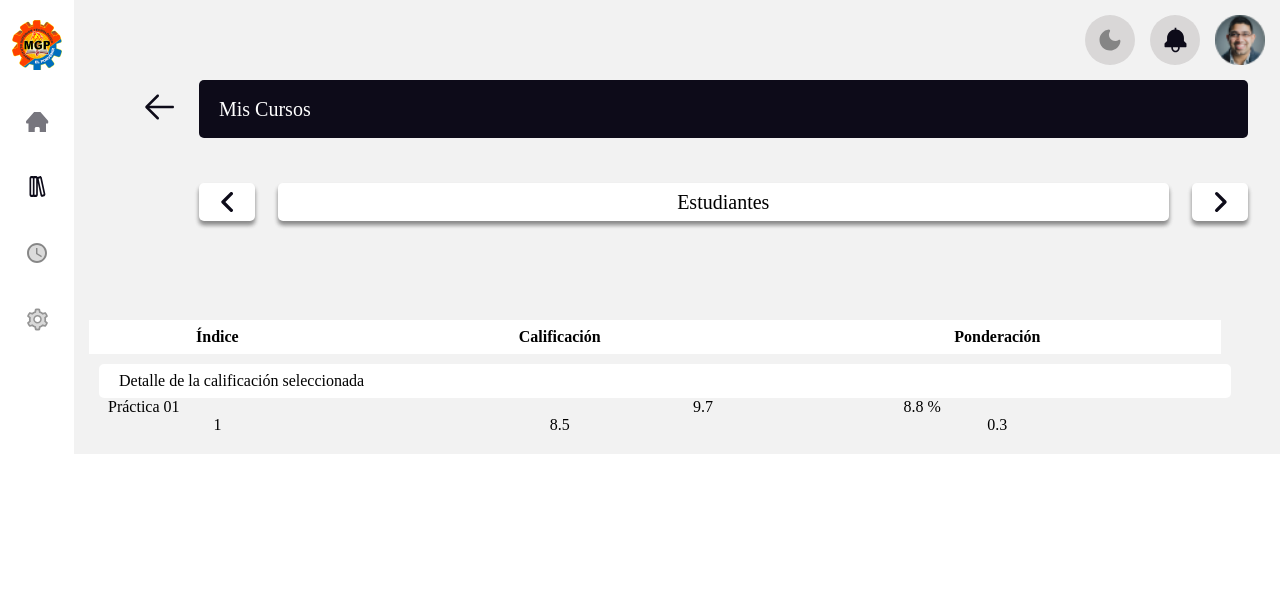
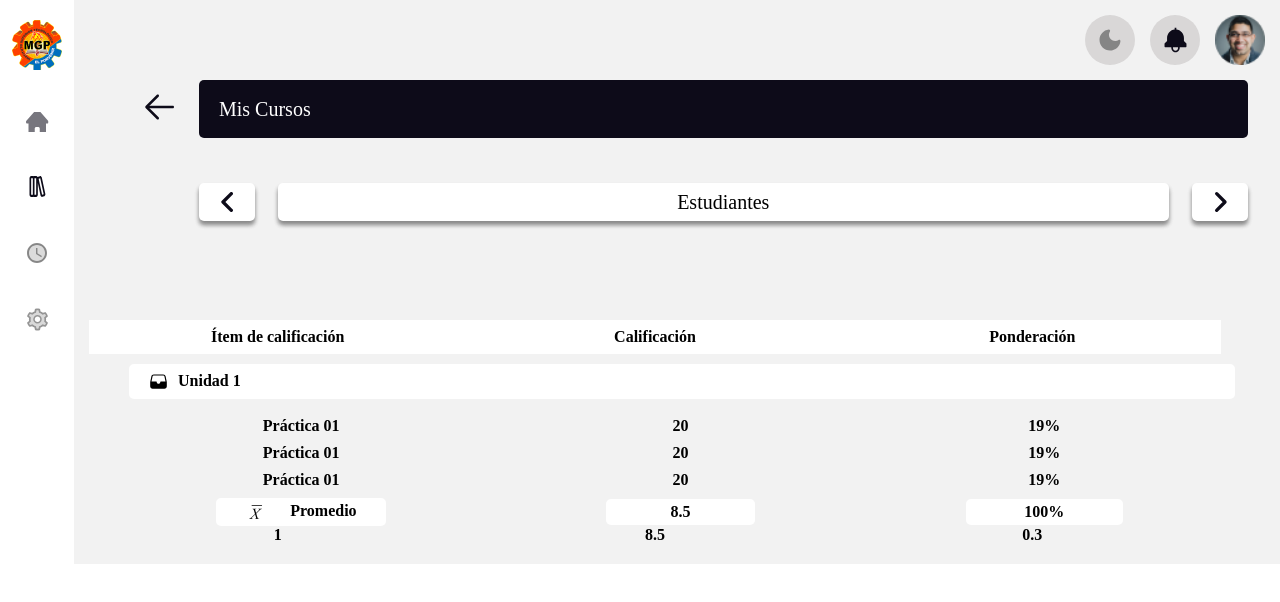
Before and after one commit to JamzDeveloper/inst-front, a Next.js app: page /dashboard/courses/1/alumnos/1 in a window 1280 px wide. Shown: the top 602 px of the page. Built offline with nearby package versions, Linux system fonts and the light colour scheme.

Commit message:
update perfil student

```diff
--- a/src/components/student-grade-table/student-grade-table.tsx
+++ b/src/components/student-grade-table/student-grade-table.tsx
@@ -1,17 +1,21 @@
+import Image from "next/image";
 import style from "./style.module.css";
+import PngAverage from "../../../public/resource/svg/promedio.png";
+import SvgFiles from "../../../public/resource/svg/files.svg";
 function StudentGradeTable() {
   return (
     <div>
       <table className={style.table}>
         <thead className={style.headerTable}>
-          <th className={style.tableHeadElement}>Índice</th>
+          <tr>
+            <th className={style.tableHeadElement}>Ítem de calificación</th>
             <th className={style.tableHeadElement}>Calificación</th>
             <th className={style.tableHeadElement}>Ponderación</th>
+          </tr>
         </thead>
         <tbody>
           {/* <tr>
-            <td className={style.tableElement}>1.9</td>
-
+            <td className={style.tableElement}>Practica 1</td>
             <td className={style.tableElement}>0.3</td>
             <td className={style.tableElement}> 0.5</td>
           </tr> */}
@@ -20,9 +24,13 @@ function StudentGradeTable() {
             <td colSpan={3}>
               <table className={style.tableChild}>
                 <caption className={style.tableChildTitle}>
-                  Detalle de la calificación seleccionada
+                  <div className={style.tableChilContainerTible}>
+                    <Image src={SvgFiles} alt="file icon" />
+                    <p>Unidad 1</p>
+                  </div>
                 </caption>
                 <thead className={style.tableChildHeaderContainer}>
+                  <tr>
                     <th className={style.tableChildHeaderContainerElement}>
                       Índice
                     </th>
@@ -32,6 +40,7 @@ function StudentGradeTable() {
                     <th className={style.tableChildHeaderContainerElement}>
                       Ponderación
                     </th>
+                  </tr>
                 </thead>
                 <tbody>
                   <tr className={style.tableChildElementContainer}>
@@ -39,13 +48,57 @@ function StudentGradeTable() {
                       <p> Práctica 01</p>
                     </td>
                     <td className={style.tableChildElement}>
-                      <p>9.7</p>
+                      <p>20</p>
                     </td>
                     <td className={style.tableChildElement}>
-                      <p>8.8 %</p>
+                      <p>19%</p>
+                    </td>
+                  </tr>
+                  <tr className={style.tableChildElementContainer}>
+                    <td className={style.tableChildElement}>
+                      <p> Práctica 01</p>
+                    </td>
+                    <td className={style.tableChildElement}>
+                      <p>20</p>
+                    </td>
+                    <td className={style.tableChildElement}>
+                      <p>19%</p>
+                    </td>
+                  </tr>
+                  <tr className={style.tableChildElementContainer}>
+                    <td className={style.tableChildElement}>
+                      <p> Práctica 01</p>
+                    </td>
+                    <td className={style.tableChildElement}>
+                      <p>20</p>
+                    </td>
+                    <td className={style.tableChildElement}>
+                      <p>19%</p>
                     </td>
                   </tr>
                 </tbody>
+                <tfoot className={style.tableChildFoot}>
+                  <tr className={style.tableChildFootContentContainer}>
+                    <td>
+                      <div>
+                        <p>
+                          <Image src={PngAverage} alt="promedio" />
+                          Promedio
+                        </p>
+                      </div>
+                    </td>
+                    <td>
+                      <div>
+                        <p>8.5</p>
+                      </div>
+                    </td>
+                    <td>
+                      <div>
+                        <p>100%</p>
+                      </div>
+                    </td>
+                  </tr>
+                </tfoot>
               </table>
             </td>
           </tr>
--- a/src/components/student-grade-table/style.module.css
+++ b/src/components/student-grade-table/style.module.css
@@ -65,6 +65,7 @@
 .table {
   border-collapse: collapse;
   width: 100%;
+  font-weight: 700;
 }
 
 .tableElement {
@@ -76,6 +77,7 @@
   padding: 8px;
   text-align: center;
   /* background: #ffffff; */
+  width: 33%;
 }
 
 .headerTable {
@@ -97,26 +99,38 @@
 }
 .tableChildTitle {
   background-color: #ffffff;
-  /* width: 96%; */
+  width: 94.2%;
+  margin-left: 30px;
   margin-top: 10px;
   /* margin-left: 15px; */
   border-radius: 5px;
   padding: 8px 20px;
   text-align: start;
+  align-items: center;
+}
+.tableChilContainerTible {
+  display: flex;
+  width: 100%;
+}
+.tableChilContainerTible > p {
+  margin-left: 10px;
 }
 .tableChildHeaderContainer {
   /* display: none; */
-  text-align: left;
+  /* text-align: center; */
 }
-.tableChildHeaderContainerElement{
-   display: none;
-  /* color: transparent; */
 
-
+.tableChildHeaderContainerElement {
+  /* display: none;  */
+  color: transparent;
 }
 .tableChildElementContainer {
-    /* width: 96% !important; */
-    text-align: left;
+  /* width: 96% !important; */
+  /* text-align: center; */
+}
+
+.tableChildElementContainer {
+  margin-top: 100px;
 }
 .tableChildContainerElement {
   /* margin-left: 200px; */
@@ -124,9 +138,35 @@
   background: red;
 }
 .tableChildElement {
-  text-align: left;
+  text-align: center;
+}
 
+.tableChildElement > p {
+  margin-bottom: 9px;
 }
-.tableChildElement > p{
-margin-left: 9px;
+
+.tableChildFoot {
+  text-align: center;
+  margin-left: 100px;
 }
+.tableChildFootContentContainer {
+}
+.tableChildFootContentContainer > td {
+  align-items: center;
+  text-align: center;
+}
+.tableChildFootContentContainer > td > div {
+  width: 100%;
+  /* background-color: red */
+  display: flex;
+  justify-content: center;
+}
+.tableChildFootContentContainer > td > div > p {
+  background-color: white;
+  width: 972px;
+  border-radius: 5px;
+  padding: 4px;
+  width: 40%;
+  display: flex;
+  justify-content: space-evenly;
+}
```
Also changed, not shown: public/resource/svg/files.svg (added), public/resource/svg/promedio.png (added). Lines whose indentation alone changed are shown as unchanged.
